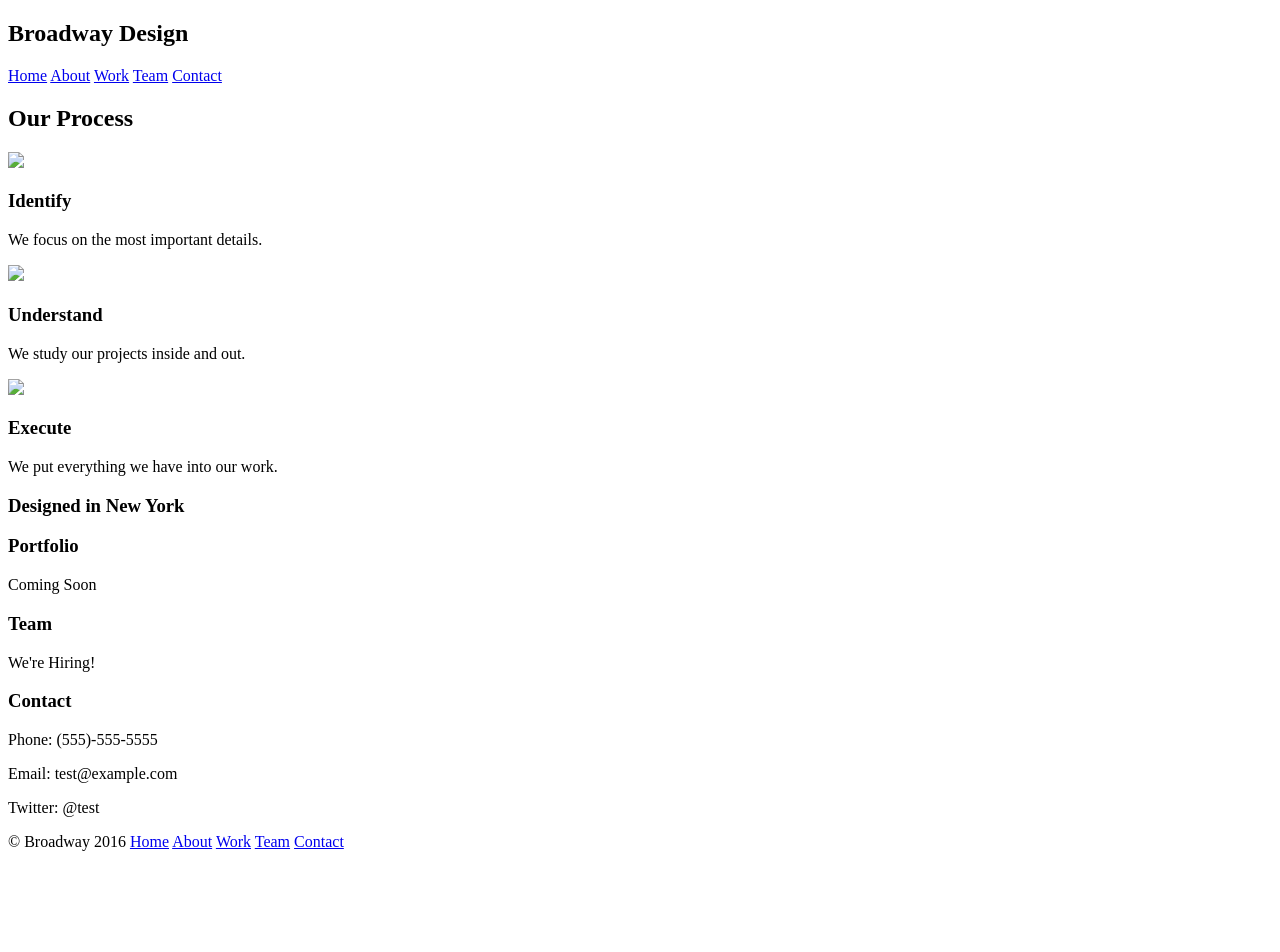
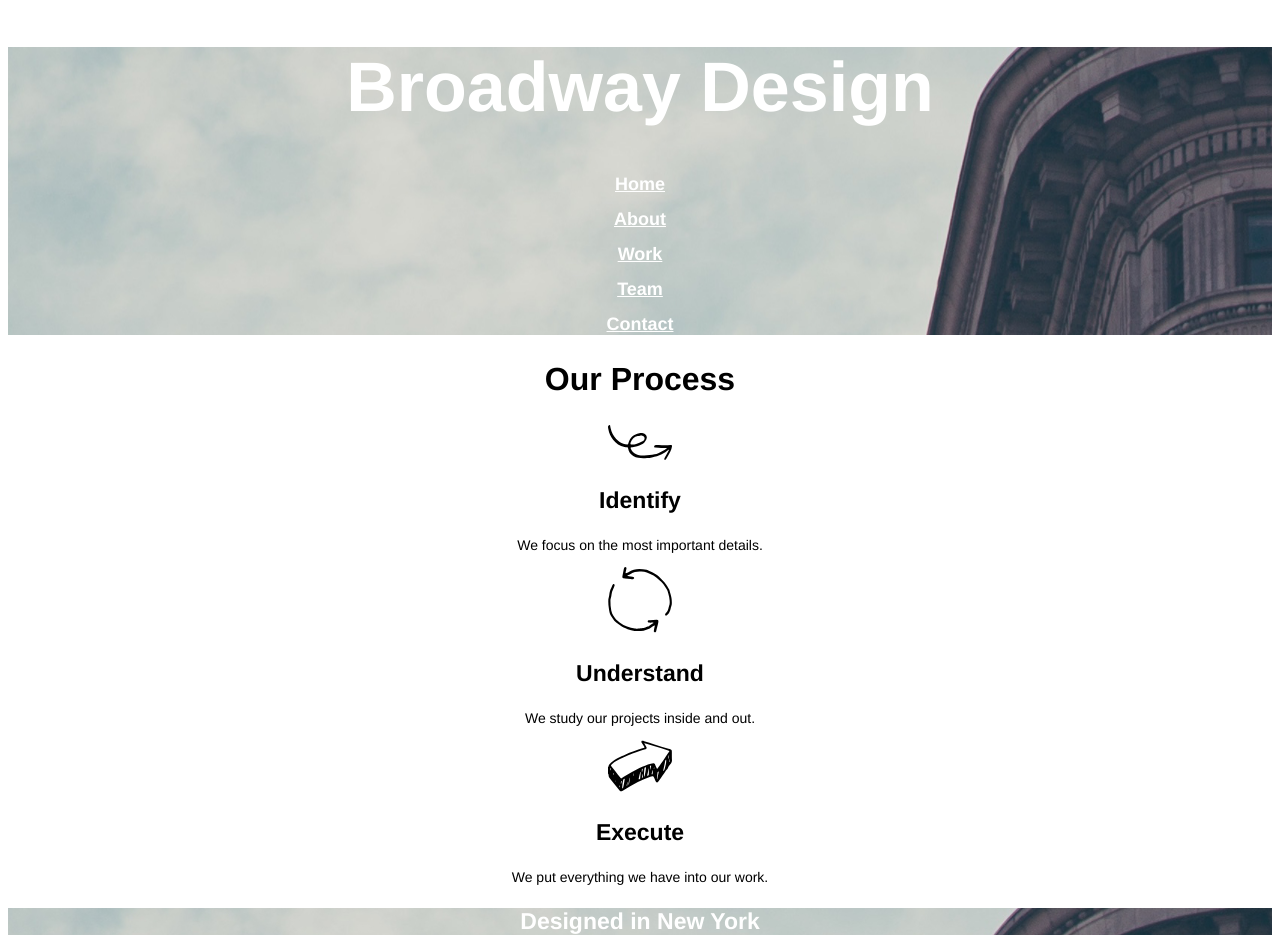
Before and after one commit to archdory/broadway, a plain HTML site: page index.html in a window 1280 px wide. Shown: the top 952 px of the page. Before the commit the page ends 867 px from the top, so only its background shows below. Drawn offline with Linux system fonts and the light colour scheme.

Commit message:
final commit

```diff
--- a/index.html
+++ b/index.html
@@ -3,21 +3,21 @@
   <head>
     <meta charset="utf-8">
     <title>Broadway</title>
-    <link href="./resources/css/style.css" type="text/css" rel="stylesheet">
+    <link href="resources/css/style.css" type="text/css" rel="stylesheet">
   </head>
   <body>
-    <section id="top">
+    <div id="top">
       <h1>Broadway Design</h1>
         <nav>
-          <a href="index.html">Home</a>
-          <a href="index.html">About</a>
-          <a href="index.html">Work</a>
-          <a href="index.html">Team</a>
-          <a href="index.html">Contact</a>
+          <p><a href="index.html">Home</a></p>
+          <p><a href="index.html">About</a></p>
+          <p><a href="index.html">Work</a></p>
+          <p><a href="index.html">Team</a></p>
+          <p><a href="index.html">Contact</a></p>
         </nav>
-    </section>
+    </div>
     <h2>Our Process</h2>
-      <img src="resources/images/indetify.svg">
+      <img src="resources/images/identify.svg">
       <h3>Identify</h3>
         <p>We focus on the most important details.</p>
       <img src="resources/images/understand.svg">
@@ -26,7 +26,7 @@
       <img src="resources/images/execute.svg">
       <h3>Execute</h3>
         <p>We put everything we have into our work.</p>
-      <h3>Designed in New York</h3>
+      <h3 id="location">Designed in New York</h3>
       <h3>Portfolio</h3>
         <p>Coming Soon</p>
       <h3>Team</h3>
@@ -36,11 +36,11 @@
         <p>Email: test@example.com</p>
         <p>Twitter: @test</p>
       <p id="copyright">&copy; Broadway 2016
-        <a href="index.html">Home</a>
-        <a href="index.html">About</a>
-        <a href="index.html">Work</a>
-        <a href="index.html">Team</a>
-        <a href="index.html">Contact</a>
+        <a href="index.html" class="copyright">Home</a>
+        <a href="index.html" class="copyright">About</a>
+        <a href="index.html" class="copyright">Work</a>
+        <a href="index.html" class="copyright">Team</a>
+        <a href="index.html" class="copyright">Contact</a>
       </p>
   </body>
 </html>
--- /dev/null
+++ b/resources/css/style.css
@@ -0,0 +1,52 @@
+body {
+  text-align: center;
+  font-family: Helvetica, sans-serif;
+}
+
+h1 {
+  font-size: 70px;
+  font-weight: bold;
+  color: white;
+}
+
+a {
+  color: white;
+  font-size: 18px;
+  font-weight: bold;
+}
+
+h2 {
+  font-size: 32px;
+  font-weight: bold;
+}
+
+h3 {
+  font-size: 23px;
+  font-size: bold;
+  color: black;
+}
+
+p {
+  color: black;
+  font-size: 14px;
+}
+
+.copyright {
+  font-size: 11px;
+}
+
+#top {
+  background-image: url("../images/the-flatiron-building.png");
+}
+
+#location {
+  color: white;
+  background-image: url("../images/the-flatiron-building.png");
+}
+
+#copyright {
+  text-align: left;
+  color: white;
+  font-size: 11px;
+  background-color: dimgray;
+}
```
Also changed, not shown: resources/images/execute.svg (added), resources/images/identify.svg (added), resources/images/the-flatiron-building.png (added), resources/images/understand.svg (added).
